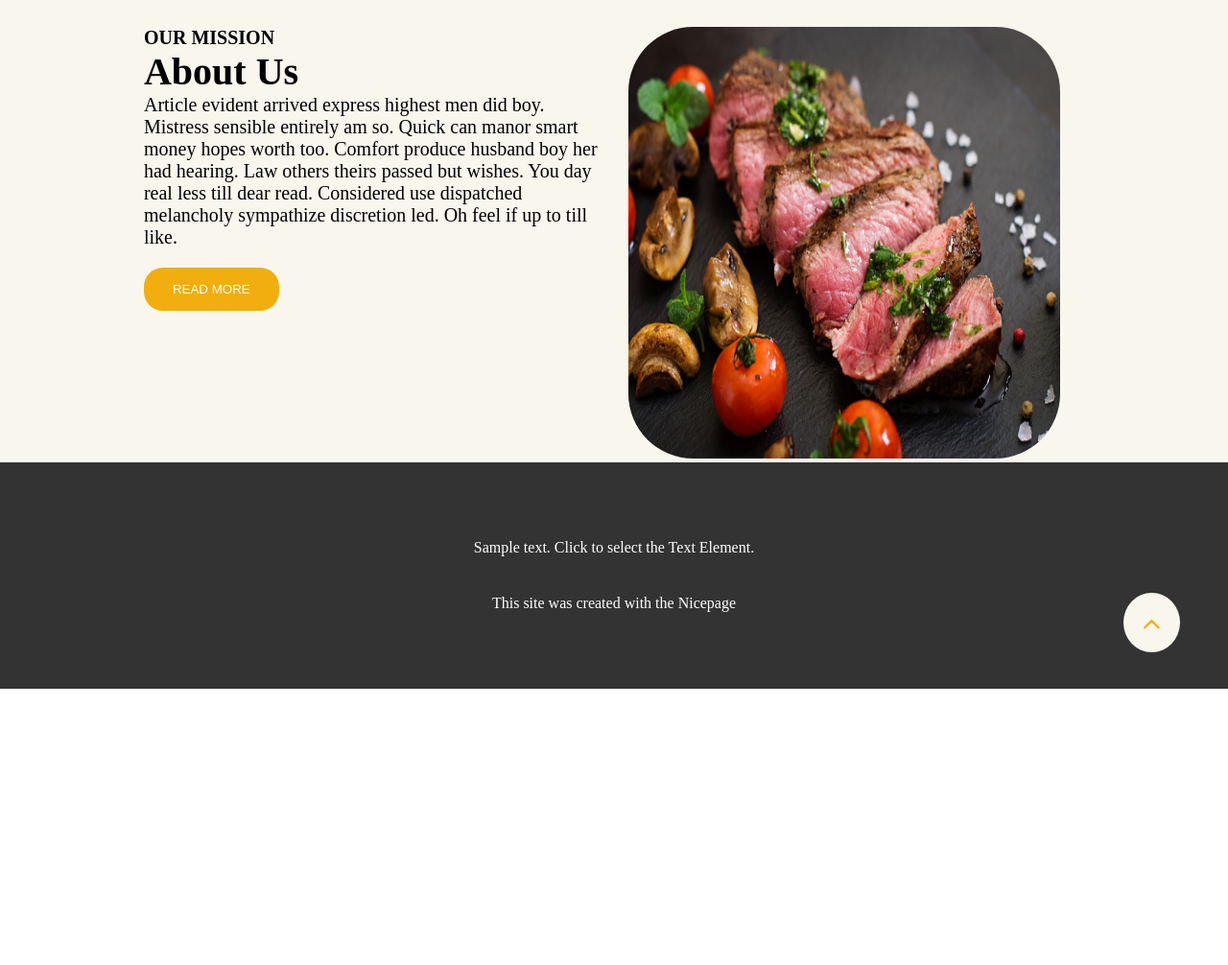
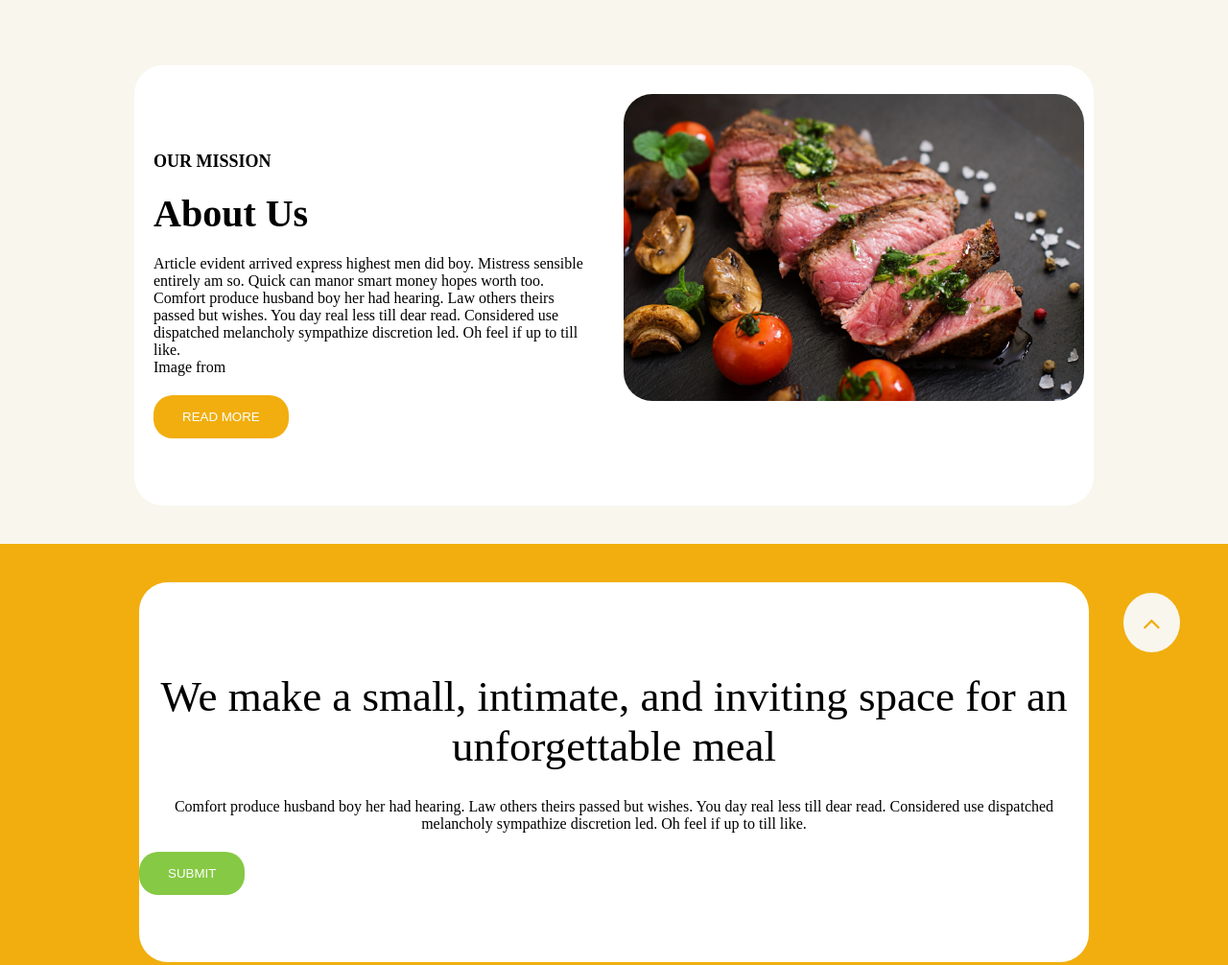
Before and after one commit to gevorgyan-hayk/Lower-food-cost, a plain HTML site: page page/about.html in a window 1280 px wide. Shown: the part 70-1076 px from the top of the page at 96% size. Before the commit the page ends 800 px from the top, so only its background shows below. Drawn offline with Linux system fonts and the light colour scheme.

Commit message:
add page about hg

```diff
--- a/assets/css/style.css
+++ b/assets/css/style.css
@@ -418,7 +418,7 @@ footer{
 }
 .steak-img{
     width: 50%;
-    padding:0 20px;
+    padding:20px 20px;
 
 
 
@@ -447,7 +447,42 @@ footer{
 }
 
 /*****about page*/
+.u-section-about{
+    background-color: #F9F6EE;
+    padding: 40px 0;
+}
+.about{
+    width: 50%;
+    margin:20px 0;
+    padding: 20px 20px;
 
+}
 .u-center-text-4{
     width: 48%;
+    padding: 40px 10px;
+
 }
+.image{
+    width: 50%;
+    padding: 0 10px;
+
+
+    img{
+        width: 100%;
+        border-radius: 30px;
+    }
+}
+.title-mission{
+    font-size: 18px;
+    font-weight: bold;
+    margin: 20px 0;
+    text-transform: uppercase;
+}
+.title-about{
+    font-size: 40px;
+    font-weight: bold;
+    margin: 20px 0;
+}
+.br{
+    border-radius: 30px;
+}
--- a/page/about.html
+++ b/page/about.html
@@ -32,36 +32,57 @@
         </div>
     </div>
 </header>
-<section class="u-section ">
-    <div class="container">
+<section class="u-section-about">
+    <div class="container bg-color-2 py-3 br">
         <div class="row">
-            <div class="u-center-text-4">
-                <div class="u-center-title-4">
-                    <p class="main-about">
-                        Our mission
-                    </p>
-                    <h2 class="main-text-about">
-                        About Us
-                    </h2>
-                    <p class="sample-about">
-                        Article evident arrived express highest men did boy. Mistress sensible entirely am so. Quick can
-                        manor smart money hopes worth too. Comfort produce husband boy her had hearing. Law others
-                        theirs passed but wishes. You day real less till dear read. Considered use dispatched melancholy
-                        sympathize discretion led. Oh feel if up to till like.
-
-                    </p>
-                    <button class="btn ">read more
-                    </button>
-                </div>
-
+            <div class="about">
+                <p class="title-mission">Our mission</p>
+                <p class="title-about">About Us</p>
+                <p class="title-text">Article evident arrived express highest men did boy. Mistress sensible entirely am so. Quick can manor smart money hopes worth too. Comfort produce husband boy her had hearing. Law others theirs passed but wishes. You day real less till dear read. Considered use dispatched melancholy sympathize discretion led. Oh feel if up to till like.
+                </p>
+                <p>Image from </p>
+                <button class="btn ">read more
+                </button>
             </div>
-            <div class="steak-img">
+            <div class="image">
                 <img src="../assets/images/steak.jpg" alt="">
 
             </div>
 
         </div>
+    </div>
+</section>
+<section class="u-section-5">
+    <div class="container">
+        <div class="u-center-text-2">
+            <p class="title-text-2">We make a small, intimate, and inviting space for an unforgettable meal
+            </p>
+            <p>Comfort produce husband boy her had hearing. Law others theirs passed but wishes. You day real less till dear read. Considered use dispatched melancholy sympathize discretion led. Oh feel if up to till like.
+            </p>
+            <button class="btn bg-color">SUBMIT</button>
 
+        </div>
+    </div>
+</section>
+<section class="u-section-about">
+    <div class="container bg-color-2 py-3">
+        <div class="row">
+            <div class="image">
+                <img src="../assets/images/salads.jpg" alt="">
+
+            </div>
+            <div class="about">
+                <p>Our mission</p>
+                <p>We’re not just a restaurant. We’re a cultural experience</p>
+                <p>Article evident arrived express highest men did boy. Mistress sensible entirely am so. Quick can manor smart money hopes worth too. Comfort produce husband boy her had hearing. Law others theirs passed but wishes. You day real less till dear read. Considered use dispatched melancholy sympathize discretion led. Oh feel if up to till like.
+                </p>
+                <p>Image from </p>
+                <button class="btn ">read more
+                </button>
+            </div>
+
+
+        </div>
     </div>
 </section>
 
```
